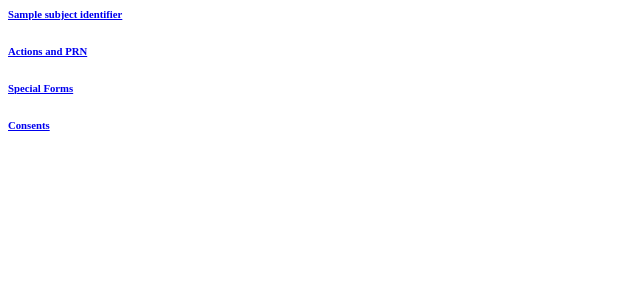
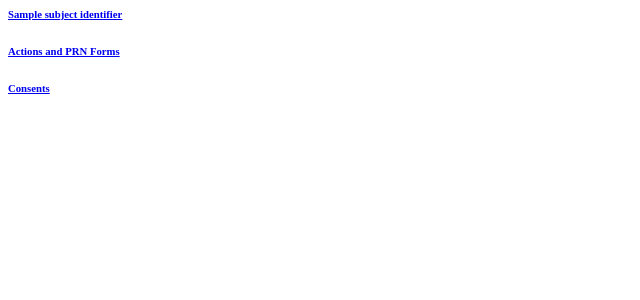
Before and after one commit to clinicedc/edc-subject-dashboard, a Django app: template edc_subject_dashboard/templates/edc_subject_dashboard/dashboard/sidebar/sidebar.html in a window 1280 px wide. Shown: the top 300 px of the page, without its empty margins (0-640 px from the left). Run offline with Django 3.2, Linux system fonts and the light colour scheme; the template is opened without the code that fills it: most values are stand-ins (such as "Sample title", 1, 10 or a date in 2020); some libraries are stand-ins or nearby versions.

Commit message:
remove special forms sidebar

```diff
--- a/edc_subject_dashboard/templates/edc_subject_dashboard/dashboard/sidebar/sidebar.html
+++ b/edc_subject_dashboard/templates/edc_subject_dashboard/dashboard/sidebar/sidebar.html
@@ -24,25 +24,12 @@
       <div class="panel-heading">
           <h6 class="panel-title">
 
-              <a id="prn-panel-title" data-toggle="collapse" data-parent="#accordion" href="#prn-panel">Actions and PRN</a>
+              <a id="prn-panel-title" data-toggle="collapse" data-parent="#accordion" href="#prn-panel">Actions and PRN Forms</a>
 
           </h6>
       </div>
       <div id="prn-panel" class="panel-collapse collapse">
           {% block action_items_and_prn %}{% endblock action_items_and_prn %}
-      </div>
-    </div>
-
-
-    <div class="panel panel-default">
-      <div class="panel-heading">
-          <h6 class="panel-title">
-              <i class="fa fa-list-alt fa-lg fa-fw"></i>
-              <a id="special-forms-panel-title" data-toggle="collapse" data-parent="#accordion" href="#special-forms-panel">Special Forms</a>
-          </h6>
-      </div>
-      <div id="special-forms-panel" class="panel-collapse collapse in">
-         {% block special_forms %}{% endblock special_forms %}
       </div>
     </div>
 
```
Also changed, not shown: edc_subject_dashboard/templates/edc_subject_dashboard/dashboard/sidebar.html (+0 -7 lines).
